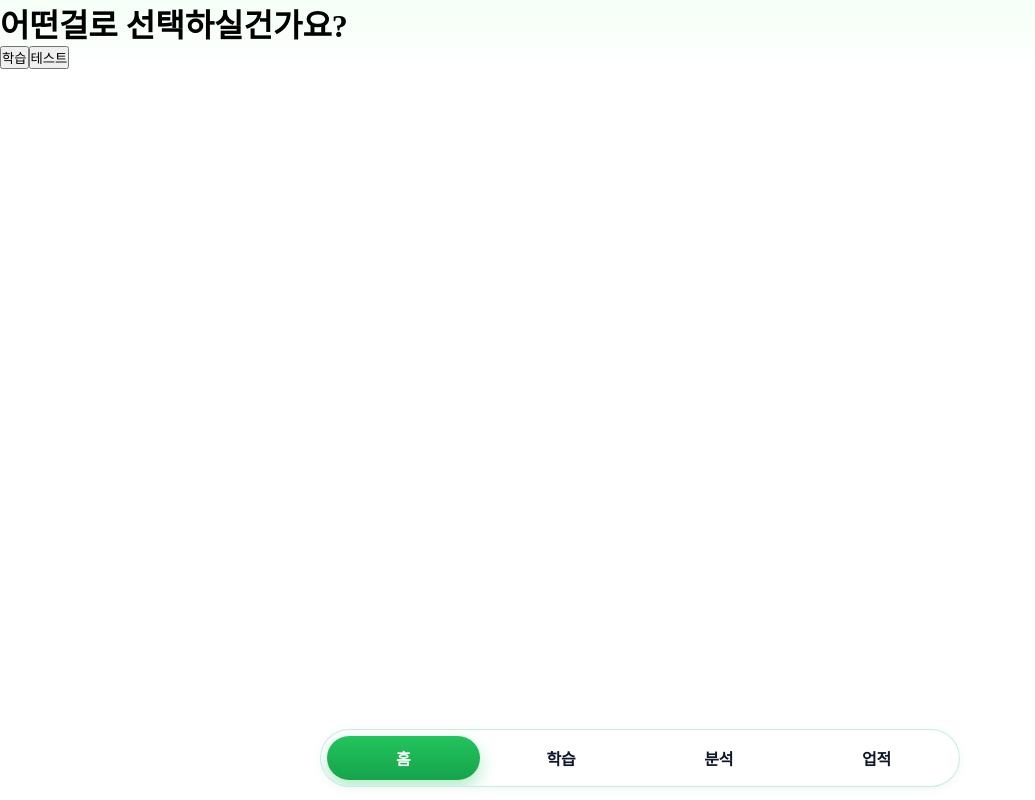
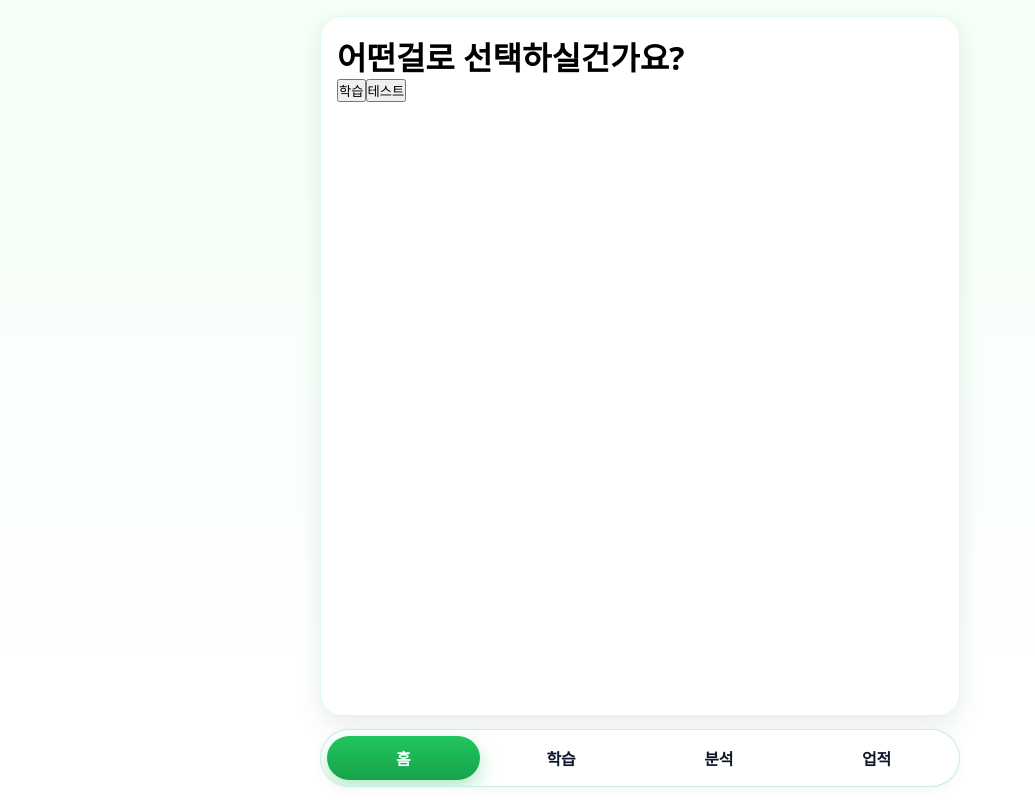
Before and after one commit to dongwandev/mokwon-hackathon, a React (Vite) app in the folder frontend/: page /learningchoice in a window 1280 px wide. Shown: the whole page, without its empty margins (0-1035 px from the left). Built offline with nearby package versions, Linux system fonts and the light colour scheme.

Commit message:
컨테이너로 변경

```diff
--- a/frontend/src/pages/LearningChoicePage.jsx
+++ b/frontend/src/pages/LearningChoicePage.jsx
@@ -1,9 +1,11 @@
 import { useNavigate } from 'react-router-dom'
+import Container from '../components/Container';
 
 const SelectPage = () => {
   const navigate = useNavigate()
 
   return (
+    <Container>
       <div className="min-h-screen flex flex-col justify-center items-center gap-6 bg-gray-100">
         <h1 className="text-3xl font-bold">어떤걸로 선택하실건가요?</h1>
         <div className="flex gap-4">
@@ -21,6 +23,8 @@ const SelectPage = () => {
           </button>
         </div>
       </div>
+    </Container>
+
   )
 }
 
```
Lines whose indentation alone changed are shown as unchanged.
